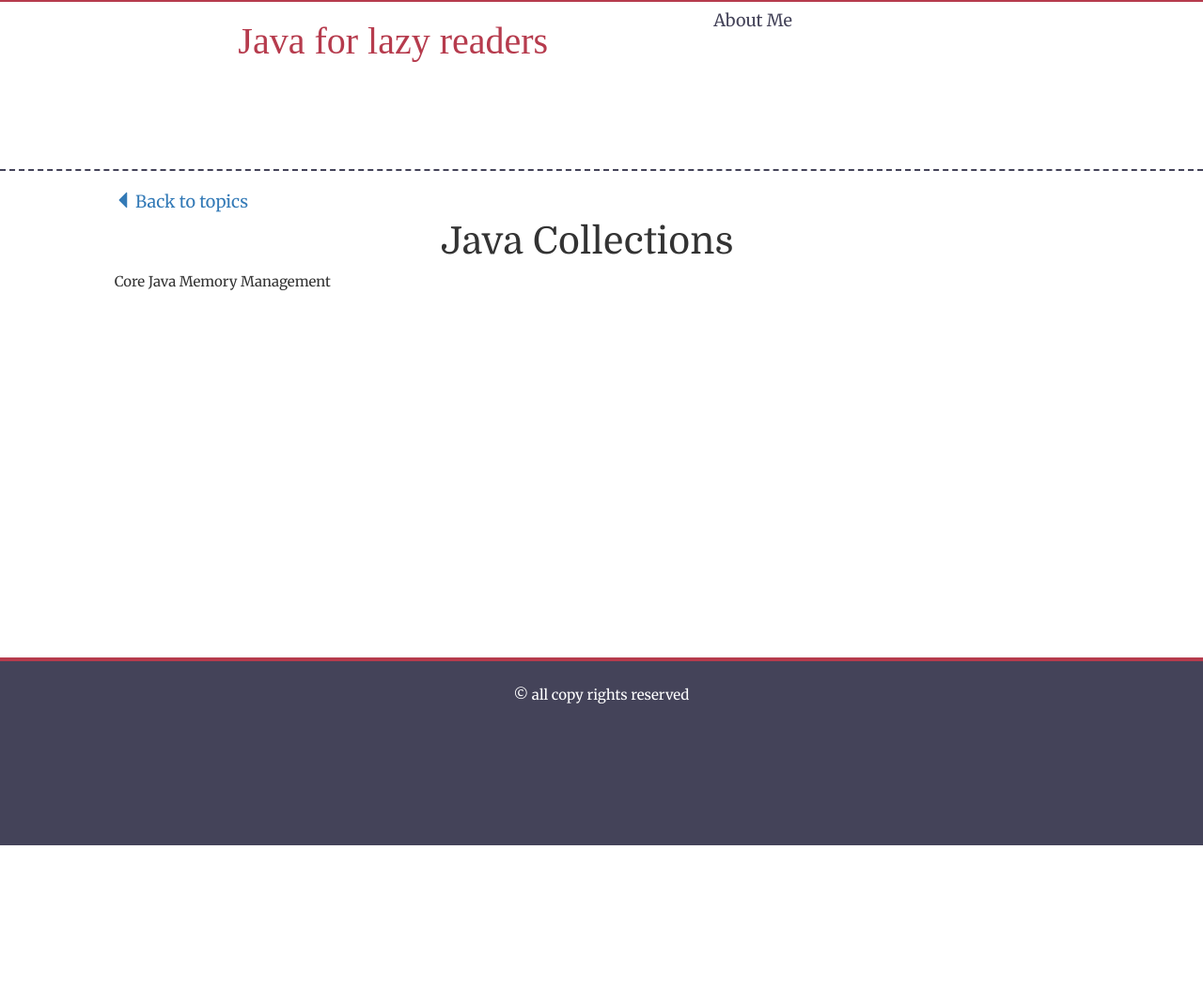
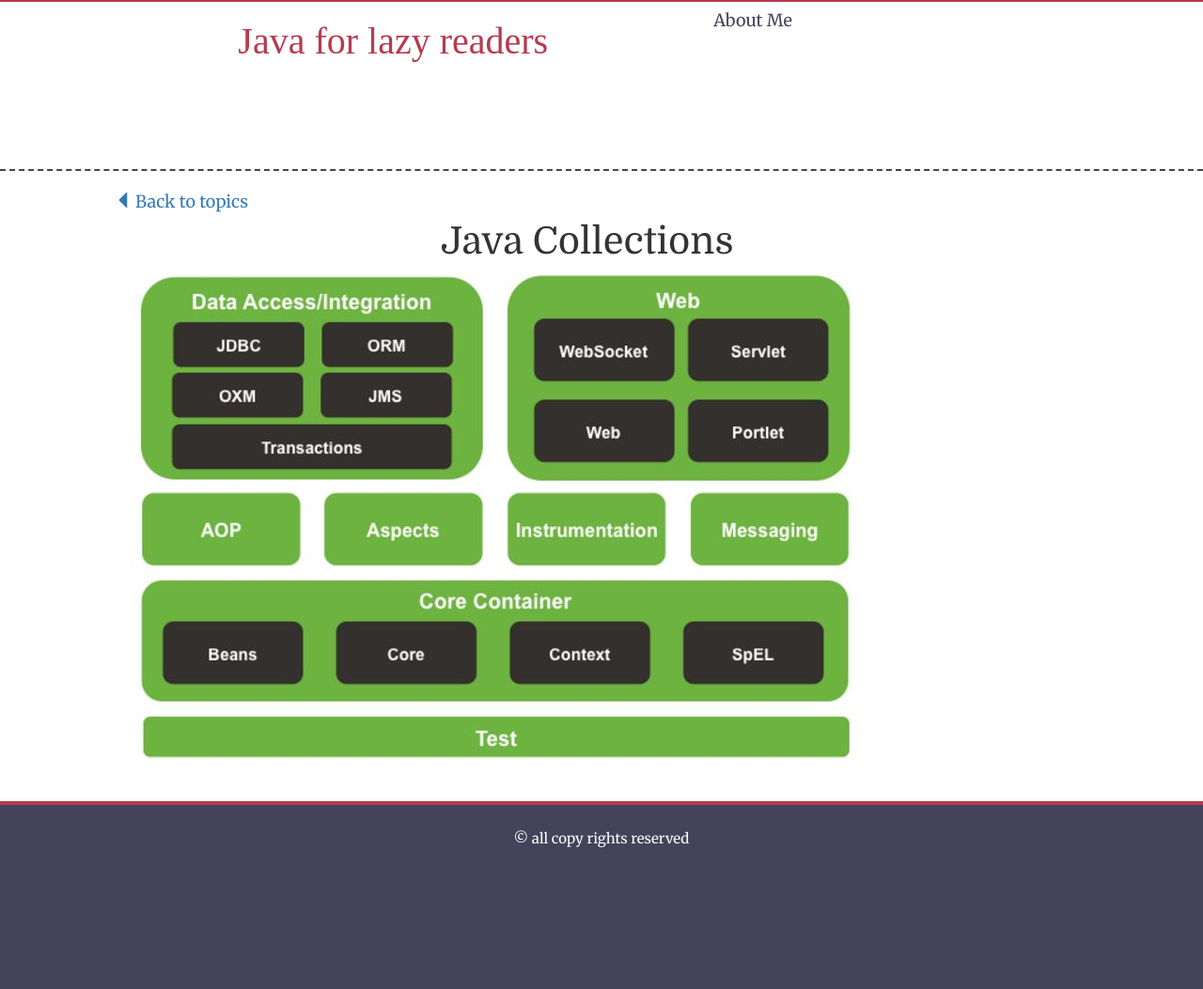
Before and after one commit to deepaksama/deepaksama.github.io, a Jekyll site: the page built from _posts/springcore/2017-03-04-Spring-Core-Tutorial.md, in a window 1280 px wide. Shown: the whole page at 94% size. Built offline with Jekyll 4.4.1, drawn with Linux system fonts in a browser that asks for light colours; nearby versions of some CDN libraries; some web fonts are replaced; before the commit the page ends 900 px from its top, so only the background shows below that.

Commit message:
Updated 2017-03-04-Spring-Core-Tutorial.md

```diff
--- a/_posts/springcore/2017-03-04-Spring-Core-Tutorial.md
+++ b/_posts/springcore/2017-03-04-Spring-Core-Tutorial.md
@@ -3,7 +3,7 @@ layout: post
 title: Java Collections
 meta: Java Collections
 category: java
+published: true
 ---
 
-Core Java
-Memory Management
+![spring modules]({{site.baseurl}}/resources/images/spring-framework-modules.JPG)
```
